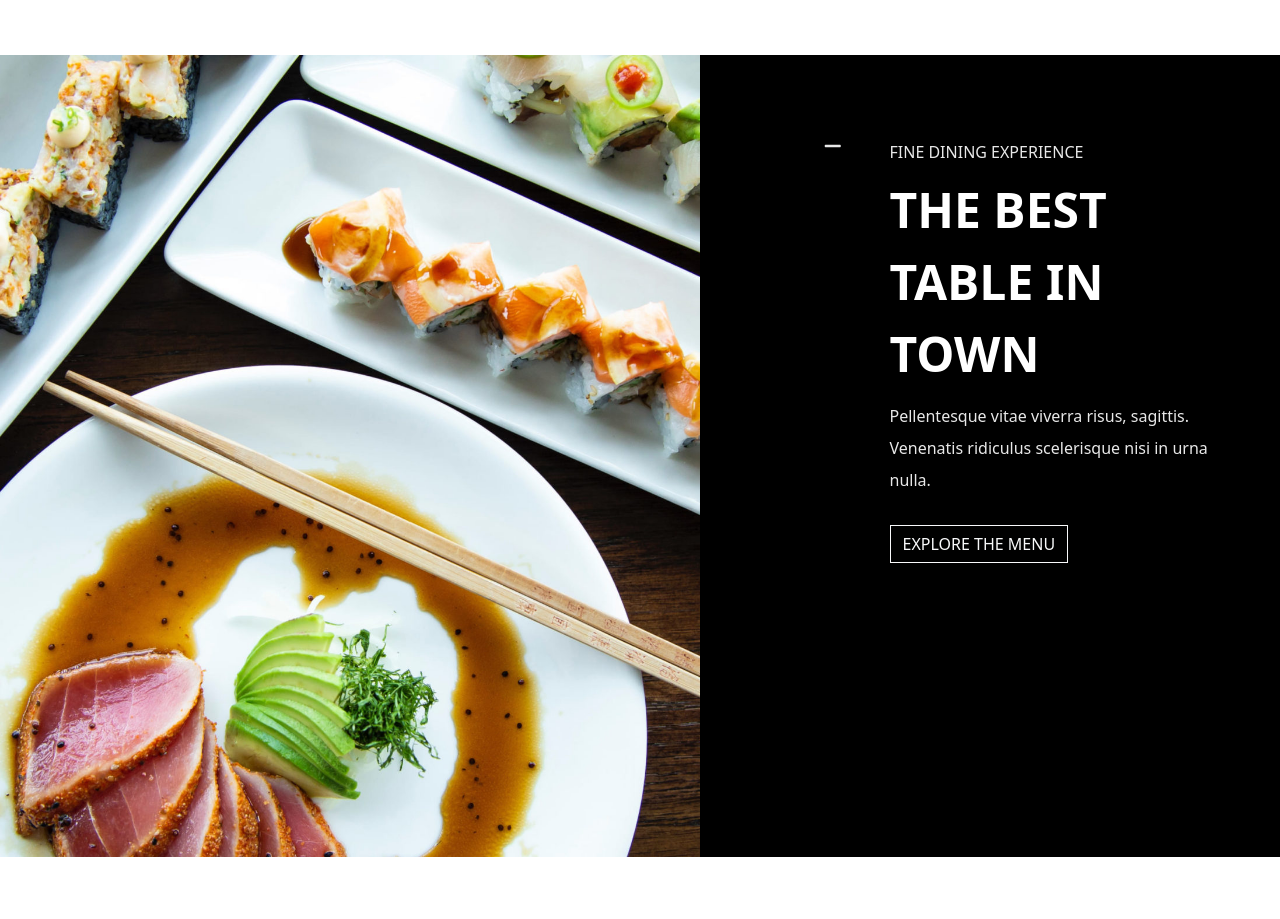
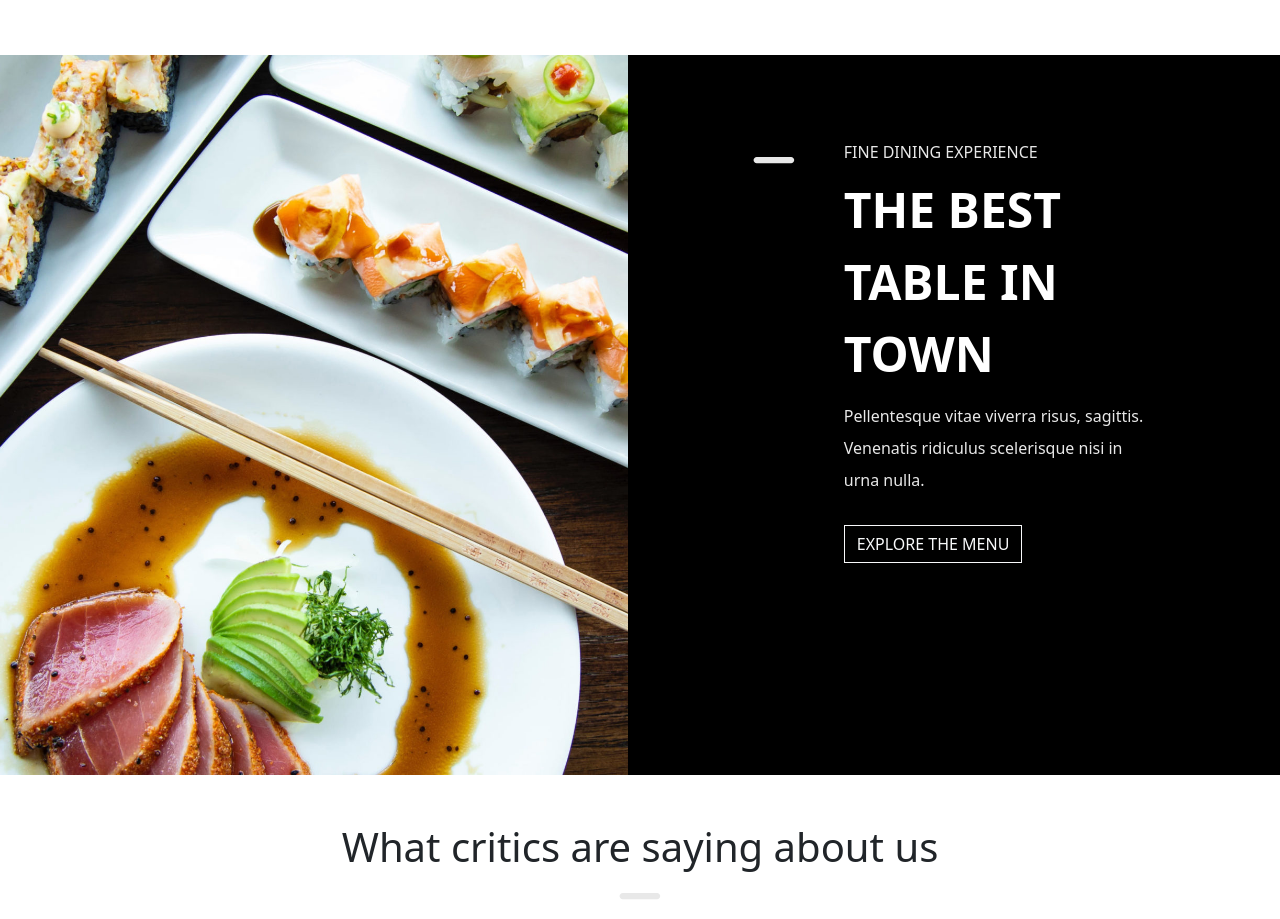
Before and after one commit to corgab/proj-html-vuejs, a Vue app: page / in a window 1280 px wide. Shown: the part 1920-2839 px from the top of the page. Before the commit the page ends 2777 px from the top, so only its background shows below. Built offline with nearby package versions, Linux system fonts and the light colour scheme.

Commit message:
MODIFY: sistemato posizionamento

```diff
--- a/src/components/ExperienceSection.vue
+++ b/src/components/ExperienceSection.vue
@@ -1,9 +1,9 @@
 <template>
     <div class="row bg-black gap-custom">
-        <div class="col-auto">
+        <div class="col-6">
             <img :src="'/src/assets/images/'+img" alt="">
         </div>
-        <div class="d-flex card-width gap-5 p">
+        <div class="d-flex col-auto card-width gap-5 p">
             <div class="trattino">
                 <font-awesome-icon class="text--gray icon" :icon="['fas', 'minus']" />
             </div>
@@ -33,10 +33,6 @@ export default {
 </script>
 
 <style lang="scss" scoped>
-img {
-    width: 700px;
-    height: 100%;
-}
 
 .gap-custom {
     column-gap: 7rem;
@@ -44,10 +40,6 @@ img {
 
 .card-width {
     width: 400px;
-}
-
-.icon {
-    font-size: 20px;
 }
 
 .p {
--- a/src/components/MainSection.vue
+++ b/src/components/MainSection.vue
@@ -6,16 +6,19 @@
         btn="EXPLORE THE MENU"
         img="menu252x-1200x1375.jpg"
         />
+        <FeedbackSection/>
     </div>
 </template>
 
 <script>
 import ExperienceSection from './ExperienceSection.vue';
 import WhyUs from './WhyUs.vue';
+import FeedbackSection from './FeedbackSection.vue';
     export default {
         components: {
             WhyUs,
-            ExperienceSection
+            ExperienceSection,
+            FeedbackSection
         }
     }
 </script>
```
